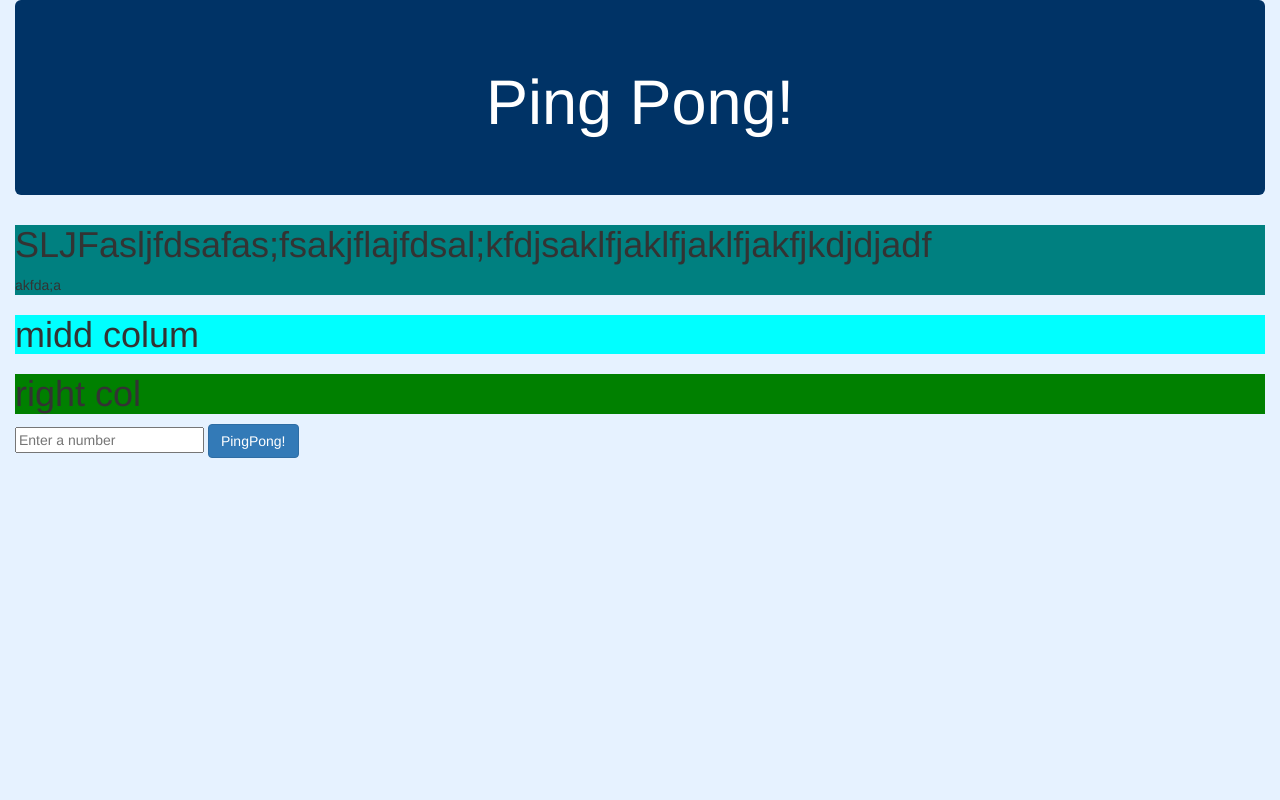
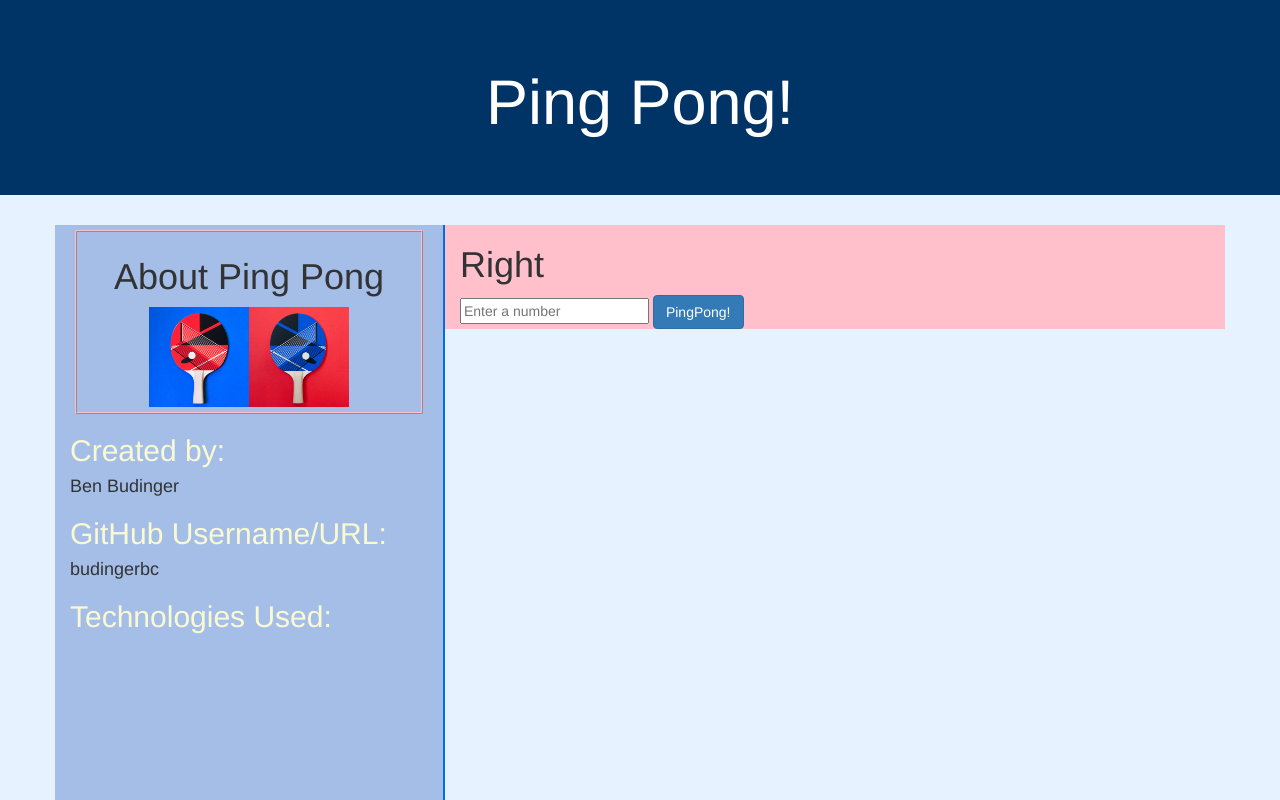
Before and after one commit to budingerbc/pingpong, a plain HTML site: page index.html in a window 1280 px wide. Shown: the top 800 px of the page. Drawn offline with Linux system fonts and the light colour scheme.

Commit message:
Tinker with CSS formatting, in process

```diff
--- a/css/styles.css
+++ b/css/styles.css
@@ -1,21 +1,46 @@
+body {
+  background-color: #e6f2ff;
+  height: 100%;
+  width: 100%;
+  position: absolute;
+}
+
 .jumbotron {
   text-align: center;
   background-color: #003366;
   color: white;
 }
 
-body {
-  background-color: #e6f2ff;
+.container-fluid {
+  overflow: hidden;
 }
 
-#leftColumn {
-  background-color: teal;
+#left {
+  background-color: #a4bee8;
+  margin-bottom: -5000px;
+  padding-bottom: 5000px;
+  border-right: 2px solid #006fe6;
 }
 
-#middleColumn {
-  background-color: cyan;
+#right {
+  background-color: pink;
 }
 
-#rightColumn {
-  background-color: green;
+#pingpong {
+  max-width: 200px;
+  height: auto;
+  display:block;
+  margin: auto;
 }
+
+#aboutHeader {
+  padding: 5px;
+  margin: 5px;
+  text-align: center;
+  border: 2px ridge pink;
+  border-radius: 2px;
+}
+
+.leftHeaders {
+  color: #FAFAD2;
+}
--- a/index.html
+++ b/index.html
@@ -1,7 +1,7 @@
 <!DOCTYPE html>
 <html>
 <head>
-  <link href="css/bootstrap.css" rel="stylesheet" type="text/css">
+  <link href="css/bootstrap.css" rel="stylesheet" type="text/css" media="all">
   <link href="css/styles.css" rel="stylesheet" type="text/css">
   <script src="js/jquery-3.2.1.js"></script>
   <script src="js/scripts.js"></script>
@@ -9,10 +9,8 @@
 </head>
 <body>
 
-  <div class="container-fluid">
-    <div class="jumbotron">
-      <h1>Ping Pong!</h1>
-    </div>
+  <!-- <div class="container-fluid">
+
 
     <form>
       <div class="row-fluid">
@@ -27,10 +25,34 @@
         <h1>right col</h1>
       </div>
     </div>
+</form> -->
 
-    <input type="number" id="userInput" placeholder="Enter a number">
-    <button type="submit" class="btn btn-primary">PingPong!</button>
-  </form>
+  <form>
+    <div class="jumbotron">
+    <h1>Ping Pong!</h1>
+  </div>
+
+  <div class="container">
+    <div class="row">
+    <div class="col-md-4" id="left">
+      <div id="aboutHeader">
+        <h1>About Ping Pong</h1>
+        <img src="img/pingpong.jpg" alt="Ping Pong" id="pingpong">
+      </div>
+      <h2 class="leftHeaders">Created by:</h2>
+      <h4 class="leftContent">Ben Budinger</h4>
+      <h2 class="leftHeaders">GitHub Username/URL:</h2>
+      <h4 class="leftContent">budingerbc</h4>
+      <h2 class="leftHeaders">Technologies Used:</h2>
+    </div>
+    <div class="col-md-8" id="right">
+      <h1>Right</h1>
+      <input type="number" id="userInput" placeholder="Enter a number">
+      <button type="submit" class="btn btn-primary">PingPong!</button>
+    </div>
+    </form>
+
+  </div>
 
   </div>
 </body>
--- a/js/scripts.js
+++ b/js/scripts.js
@@ -44,10 +44,6 @@ $(document).ready(function() {
     }
 
     alert(results);
-
-
-
-
-    event.preventDefault();
+  event.preventDefault();
   });
 });
```
Also changed, not shown: img/pingpong.jpg (added).
